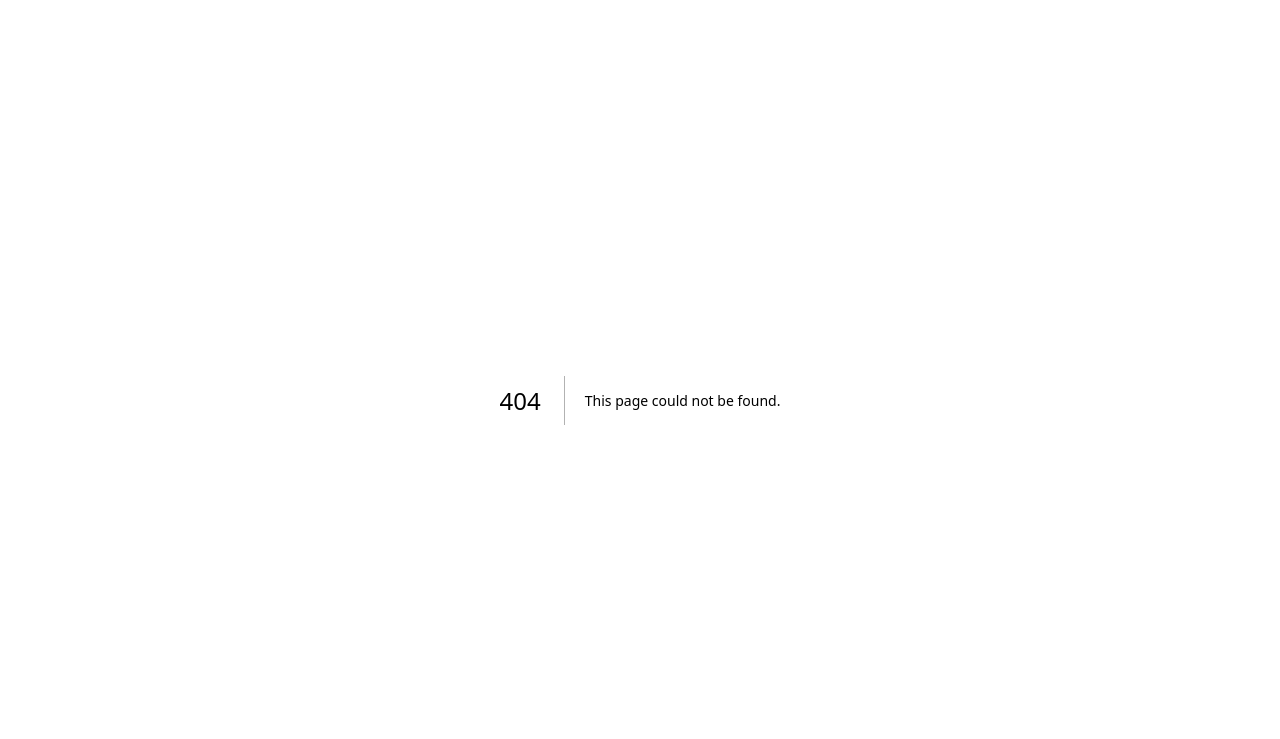
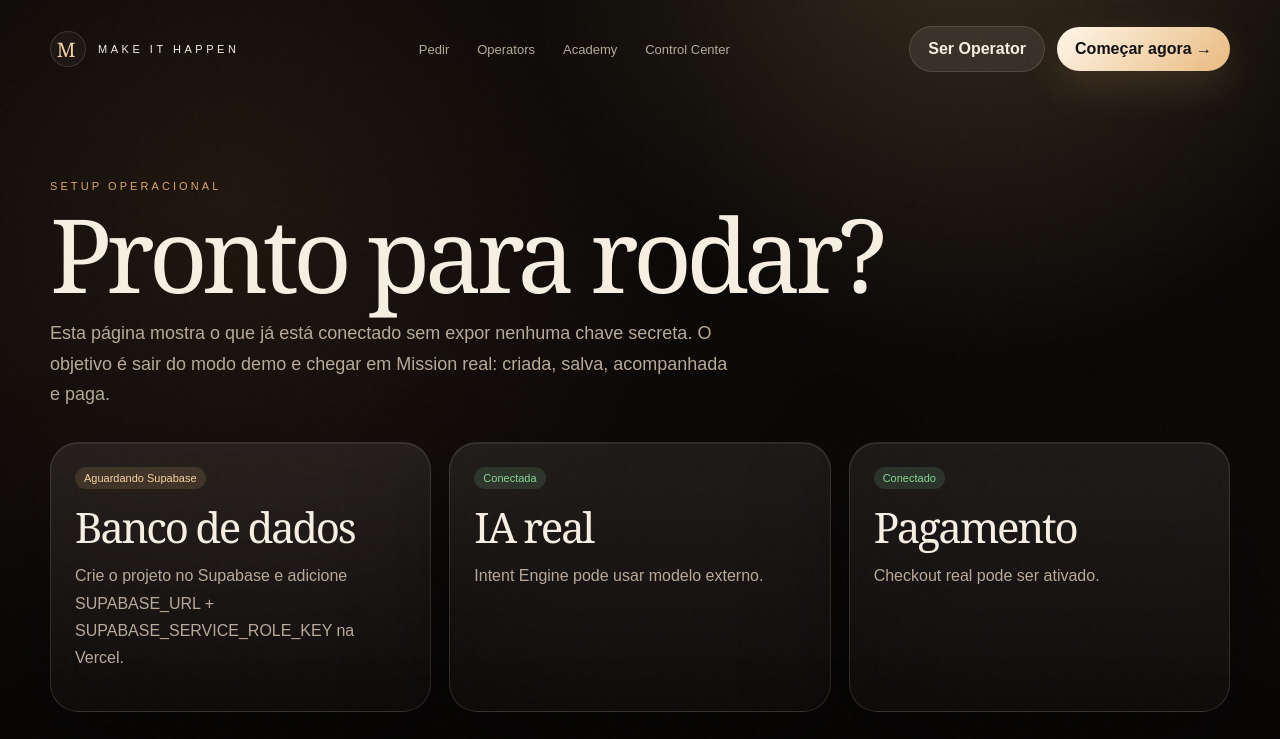
Before and after one commit to laraoliveiracassemiros-del/make-it-happen, a Next.js app: page /setup in a window 1280 px wide. Before the commit this address had no page. Shown: the top 739 px of the page. Built offline with nearby package versions, Linux system fonts and the light colour scheme; no server answers.

Commit message:
Add setup readiness page

```diff
--- /dev/null
+++ b/src/app/setup/page.tsx
@@ -0,0 +1,55 @@
+import { Nav } from '@/components/Nav';
+import { Footer } from '@/components/Footer';
+import { getRuntimeMode } from '@/lib/store';
+
+export const dynamic = 'force-dynamic';
+
+export default function SetupPage() {
+  const runtime = getRuntimeMode();
+  const items = [
+    {
+      title: 'Banco de dados',
+      status: runtime.supabaseConnected ? 'Conectado' : 'Aguardando Supabase',
+      ok: runtime.supabaseConnected,
+      detail: runtime.supabaseConnected ? 'Missions persistem entre sessões e deploys.' : 'Crie o projeto no Supabase e adicione SUPABASE_URL + SUPABASE_SERVICE_ROLE_KEY na Vercel.',
+    },
+    {
+      title: 'IA real',
+      status: runtime.aiConnected ? 'Conectada' : 'Modo parser local',
+      ok: runtime.aiConnected,
+      detail: runtime.aiConnected ? 'Intent Engine pode usar modelo externo.' : 'Hoje a interpretação usa regras locais. Depois entra OPENAI_API_KEY.',
+    },
+    {
+      title: 'Pagamento',
+      status: runtime.paymentConnected ? 'Conectado' : 'Modo seguro sem cobrança real',
+      ok: runtime.paymentConnected,
+      detail: runtime.paymentConnected ? 'Checkout real pode ser ativado.' : 'Não cobrar clientes até estrutura legal, responsável e conta de pagamento estarem claras.',
+    },
+  ];
+
+  return (
+    <main className="shell">
+      <Nav />
+      <section className="container section" style={{ borderTop: 0 }}>
+        <div className="kicker">Setup operacional</div>
+        <h1 className="display" style={{ fontSize: 'clamp(58px, 8vw, 108px)', lineHeight: .9, margin: '16px 0' }}>Pronto para rodar?</h1>
+        <p className="lead">Esta página mostra o que já está conectado sem expor nenhuma chave secreta. O objetivo é sair do modo demo e chegar em Mission real: criada, salva, acompanhada e paga.</p>
+        <div className="grid three" style={{ marginTop: 32 }}>
+          {items.map((item) => (
+            <div className="glass card" key={item.title}>
+              <span className={`badge ${item.ok ? 'green' : 'gold'}`}>{item.status}</span>
+              <h2 className="display" style={{ fontSize: 42, margin: '18px 0 8px' }}>{item.title}</h2>
+              <p className="muted" style={{ lineHeight: 1.7 }}>{item.detail}</p>
+            </div>
+          ))}
+        </div>
+        <div className="glass card" style={{ marginTop: 28 }}>
+          <div className="kicker">Próximo passo</div>
+          <h2 className="display" style={{ fontSize: 48, margin: '14px 0' }}>Conectar Supabase.</h2>
+          <p className="muted">Depois disso, o Control Center começa a listar Missions reais. Aí conseguimos operar a primeira venda com histórico, status e painel interno.</p>
+        </div>
+      </section>
+      <Footer />
+    </main>
+  );
+}
```
